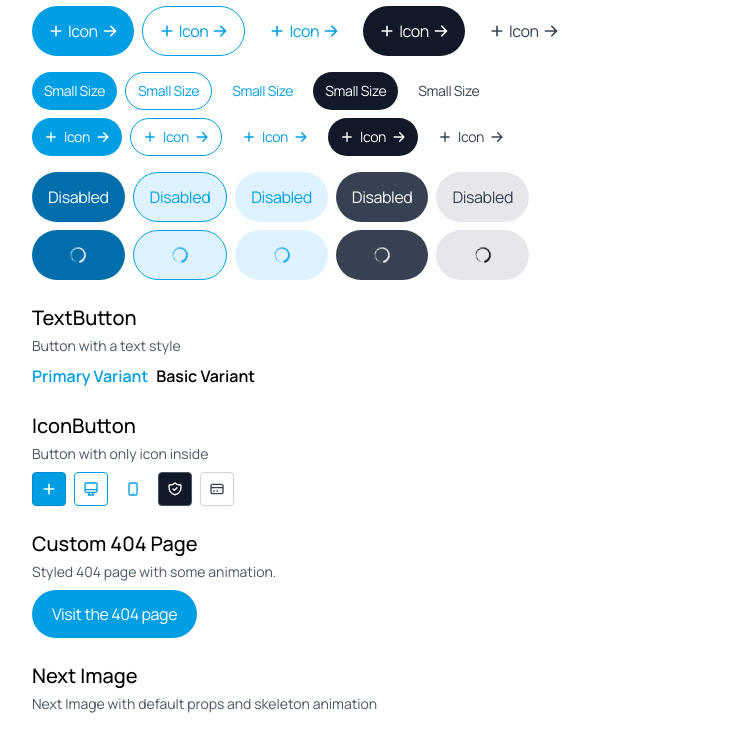
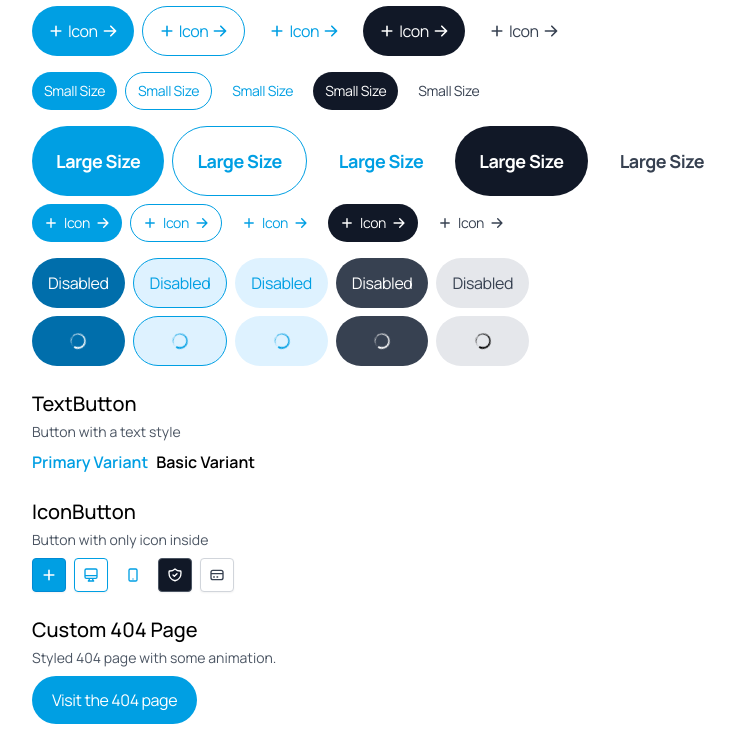
Before and after one commit to dmnktoe/duecker-medizintechnik, a Next.js app: page /components in a window 1280 px wide. Shown: the part 1307-2040 px from the top of the page, without its empty margins (58-793 px from the left). Built offline with nearby package versions, Linux system fonts and the light colour scheme; what tailwindcss-debug-screens would draw is missing.

Commit message:
chore: update components overview

```diff
--- a/src/pages/components.tsx
+++ b/src/pages/components.tsx
@@ -316,6 +316,27 @@ export default function ComponentsPage() {
                     Small Size
                   </Button>
                 </div>
+                <div className='!mt-4 flex flex-wrap gap-2'>
+                  <Button size='lg' variant='primary'>
+                    Large Size
+                  </Button>
+                  <Button
+                    size='lg'
+                    variant='outline'
+                    isDarkBg={mode === 'dark'}
+                  >
+                    Large Size
+                  </Button>
+                  <Button size='lg' variant='ghost' isDarkBg={mode === 'dark'}>
+                    Large Size
+                  </Button>
+                  <Button size='lg' variant='dark'>
+                    Large Size
+                  </Button>
+                  <Button size='lg' variant='light'>
+                    Large Size
+                  </Button>
+                </div>
                 <div className='flex flex-wrap gap-2'>
                   <Button
                     size='sm'
```
